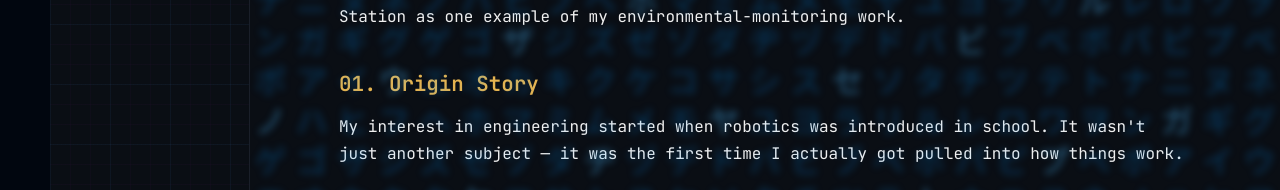
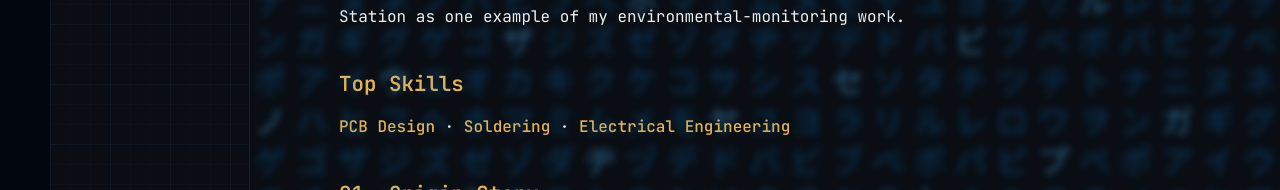
Before and after one commit to shaxntanu/VSCode-Portfolio, a Next.js app: page /about in a window 1280 px wide. Shown: the part 486-676 px from the top of the page. Built offline with nearby package versions, Linux system fonts and the light colour scheme; no server answers; a web font is replaced by a local one.

Commit message:
Add LinkedIn top skills to About page

```diff
--- a/pages/about.tsx
+++ b/pages/about.tsx
@@ -15,6 +15,15 @@ const AboutPage = () => {
             </p>
             <p className={styles.paragraph}>
               My core stack includes Embedded C, ESP32, IoT architecture, Python, and the Google Gemini API. I explore how embedded devices can work with modern AI services, with Zephyr Station as one example of my environmental-monitoring work.
+            </p>
+          </section>
+
+          <section className={styles.section}>
+            <h2 className={styles.sectionTitle}>Top Skills</h2>
+            <p className={styles.paragraph}>
+              <span className={styles.highlight}>PCB Design</span> ·{' '}
+              <span className={styles.highlight}>Soldering</span> ·{' '}
+              <span className={styles.highlight}>Electrical Engineering</span>
             </p>
           </section>
 
```
